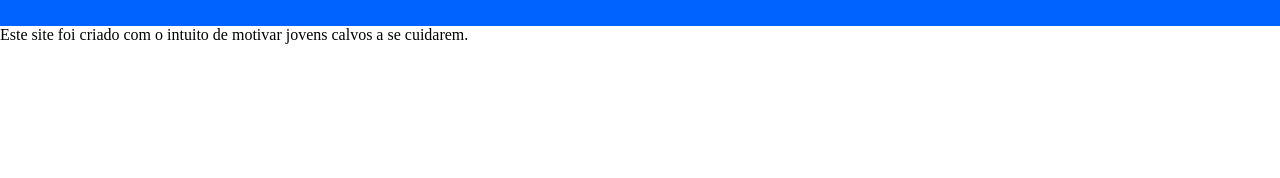
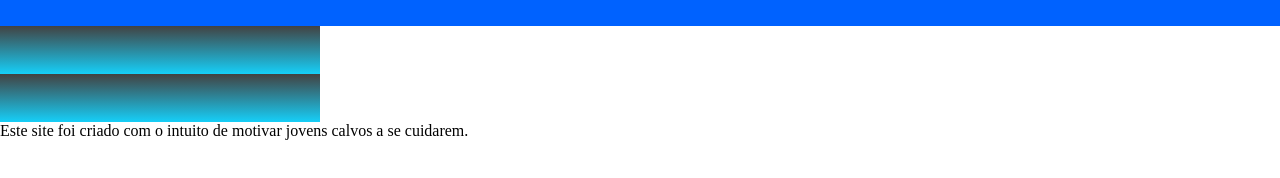
Before and after one commit to AbnerLeandro/calvicedecria, a plain HTML site: page index.html in a window 1280 px wide. Shown: the part 180-358 px from the top of the page. Drawn offline with Linux system fonts and the light colour scheme.

Commit message:
Add files via upload

```diff
--- a/index.html
+++ b/index.html
@@ -17,9 +17,15 @@
             <li class="cabecalho-lista-item">Use boné</li>
         </ul>
     </header>
-        <p1>
-            Este site foi criado com o intuito de motivar jovens calvos a se cuidarem.
-        </p1>
+        <section class="calvície-título">
+    <h2 class=calvície>
+    </h2>
+    <p2 class="calvície texto">
 
+    </p2>
+        </section>
+    <p1>
+        Este site foi criado com o intuito de motivar jovens calvos a se cuidarem.
+    </p1>
 </body>
 </html>
--- a/style.css
+++ b/style.css
@@ -21,8 +21,22 @@ header {
     width: 10%;
 }
 
-.cabecalho-lista-item{
+.cabecalho-lista-item {
     display: inline-block;
     margin: 0 16px;
     font-size: 25px;
 }
+
+.calvície-título {
+width: 25%
+}
+
+.calvície {
+    background-image: linear-gradient(#424242, #16CFF8);
+    color:aliceblue;
+    display: flex;
+
+    justify-content: center;
+    align-items: center;
+    padding: 24px 0;
+}
```
